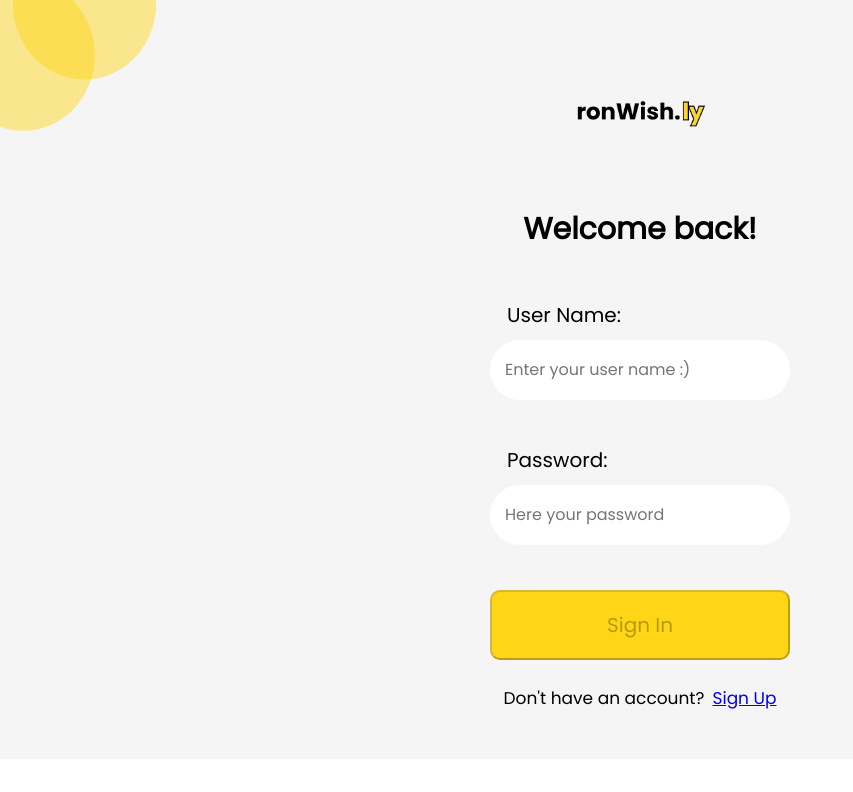
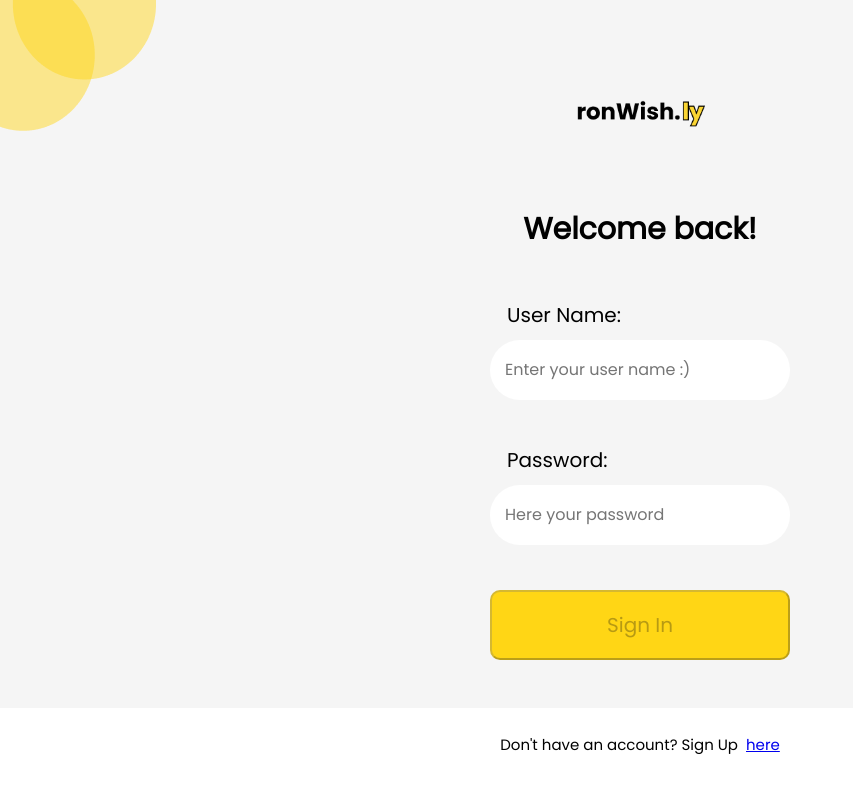
Before and after one commit to manuelaperezsimon/ronWishly-Front, a React (Create React App) app: page /login in a window 1280 px wide. Shown: the top 792 px of the page, without its empty margins (0-853 px from the left). Built offline with nearby package versions, Linux system fonts and the light colour scheme; no server answers.

Commit message:
Changed the LoginPage to go to register and styled that

```diff
--- a/src/App.tsx
+++ b/src/App.tsx
@@ -1,7 +1,8 @@
 import { Navigate, Route, Routes } from "react-router-dom";
 import { ThemeProvider } from "styled-components";
-import LoginForm from "./components/Login/LoginForm";
-import RegisterForm from "./components/Register/RegisterForm";
+
+import LoginFormPage from "./pages/LoginPage/LoginFormPage";
+import RegisterFormPage from "./pages/RegisterPage/RegisterFormPage";
 import styledMainTheme from "./styledMainTheme";
 
 function App() {
@@ -9,8 +10,8 @@ function App() {
     <ThemeProvider theme={styledMainTheme}>
       <Routes>
         <Route path="/" element={<Navigate to="/register" />} />
-        <Route path="/register" element={<RegisterForm />} />
-        <Route path="/login" element={<LoginForm />} />
+        <Route path="/register" element={<RegisterFormPage />} />
+        <Route path="/login" element={<LoginFormPage />} />
       </Routes>
     </ThemeProvider>
   );
--- a/src/components/Button/ButtonStyled.ts
+++ b/src/components/Button/ButtonStyled.ts
@@ -13,6 +13,11 @@ const ButtonStyled = styled.div`
       font-family: "Poppins", sans-serif;
     }
   }
+
+  .login-text__register-link {
+    color: ${(props) => props.theme.yellowColor};
+    text-decoration: none;
+  }
 `;
 
 export { ButtonStyled };
--- a/src/components/Login/LoginForm.tsx
+++ b/src/components/Login/LoginForm.tsx
@@ -55,10 +55,6 @@ const LoginForm = (): JSX.Element => {
             actionOnclick={() => {}}
             isDisable={true}
           />
-          <div className="form-login__link">
-            <span>Don't have an account?</span>
-            <a href="/register">Sign Up</a>
-          </div>
         </form>{" "}
       </LoginFormStyled>
     </>
--- a/src/components/Login/LoginFormStyled.ts
+++ b/src/components/Login/LoginFormStyled.ts
@@ -56,14 +56,6 @@ const LoginFormStyled = styled.div`
   .form__input--wrong {
     border: solid red 1px;
   }
-
-  .form-login__link {
-    margin-top: 25px;
-    font-size: 17px;
-    justify-content: center;
-    display: flex;
-    gap: 8px;
-  }
 `;
 
 export { LoginFormStyled };
--- a/src/index.css
+++ b/src/index.css
@@ -3,6 +3,6 @@
 }
 
 body {
-  margin: 0;
+  margin: 0 auto;
   font-family: "Poppins", sans-serif;
 }
--- a/src/pages/LoginPage/LoginFormPage.tsx
+++ b/src/pages/LoginPage/LoginFormPage.tsx
@@ -1,6 +1,23 @@
+import { Link } from "react-router-dom";
+import { ButtonStyled } from "../../components/Button/ButtonStyled";
 import LoginForm from "../../components/Login/LoginForm";
+import LinkStyled from "./LoginPageStyled";
 
 const LoginFormPage = (): JSX.Element => {
-  return <LoginForm />;
+  return (
+    <>
+      <LoginForm />
+      <LinkStyled className="login-text">
+        <span className="login-text__text">
+          Don't have an account? Sign Up{""}
+          <Link to={"/register"}>
+            <ButtonStyled className="login-text__register-link">
+              here
+            </ButtonStyled>
+          </Link>
+        </span>
+      </LinkStyled>
+    </>
+  );
 };
 export default LoginFormPage;
--- /dev/null
+++ b/src/pages/LoginPage/LoginPageStyled.ts
@@ -0,0 +1,13 @@
+import styled from "styled-components";
+
+const LinkStyled = styled.div`
+  .login-text__text {
+    margin-top: 25px;
+    font-size: 15px;
+    justify-content: center;
+    display: flex;
+    gap: 8px;
+  }
+`;
+
+export default LinkStyled;
```
Also changed, not shown: 2 other files (tests, documents, lock files or other folders).
